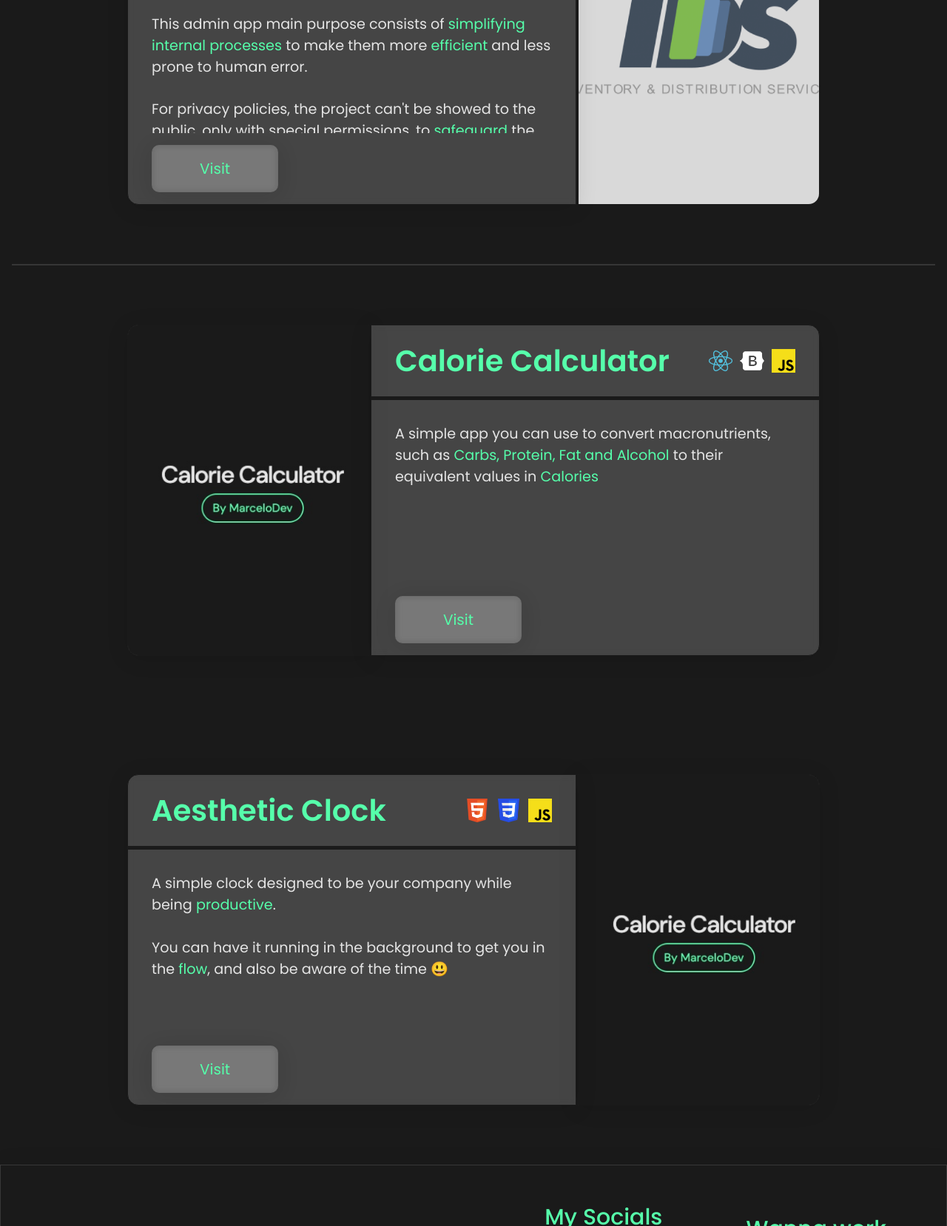
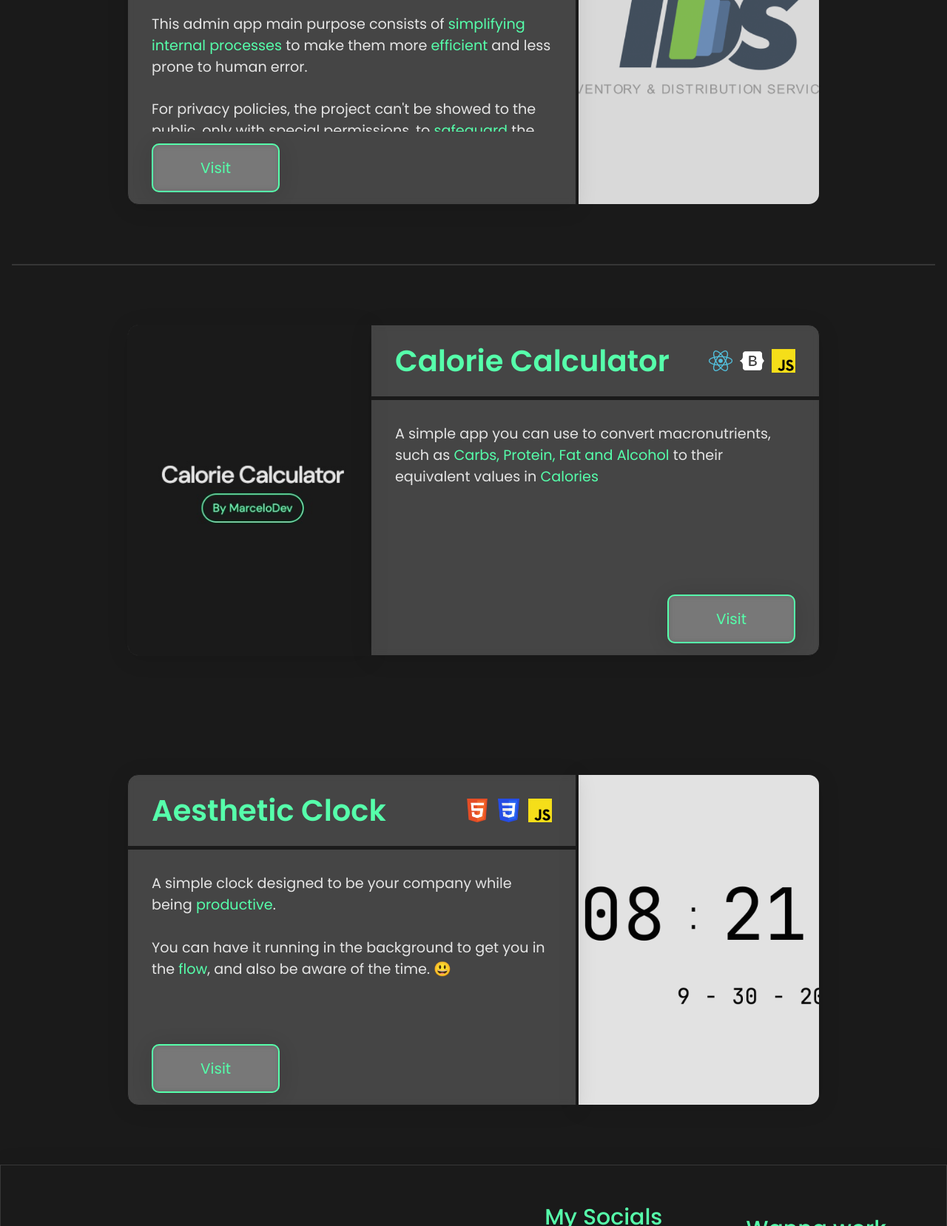
Before and after one commit to Marcelo-Dev1624/marcelodev-portfolio-2024, a plain HTML site: page projects.html in a window 1280 px wide. Shown: the part 1142-2800 px from the top of the page at 74% size. Drawn offline with nearby package versions, Linux system fonts and the light colour scheme.

Commit message:
Update
Added the project cover for the clock project, and also change a little bit the look of the project card

```diff
--- a/css/style.css
+++ b/css/style.css
@@ -605,6 +605,8 @@ nav {
   width: 75%;
   gap: 2px;
 
+
+
   /* Style 1 */
   &.style-1 {
     display: flex;
@@ -685,9 +687,11 @@ nav {
         & .project-footer {
           padding: 1rem 2rem;
           display: flex;
-          justify-content: flex-start;
+          justify-content: flex-end;
           align-items: center;
           flex-shrink: 0; /* Evita que el footer se reduzca */
+
+
         }
       }
     }
--- a/projects.html
+++ b/projects.html
@@ -98,7 +98,7 @@
 
 
                     <div class="project-footer">
-                        <a href="" class="btn mobile-full glassmorphism mv-h3 px-16 accent">Visit</a>
+                        <a href="" class="btn mobile-full outlined-accent glassmorphism mv-h3 px-16 accent">Visit</a>
                     </div>
                 </div>
             </div>
@@ -135,7 +135,7 @@
 
 
                     <div class="project-footer">
-                        <a href="" class="btn mobile-full accent glassmorphism mv-h3 px-16 ">Visit</a>
+                        <a href="" class="btn mobile-full outlined-accent accent glassmorphism mv-h3 px-16 ">Visit</a>
                     </div>
                 </div>
             </div>
@@ -174,7 +174,7 @@
 
                     <div class="project-footer">
                         <a href="https://marcelodev.net/calorie-calculator" target="_blank"
-                            class="btn mobile-full glassmorphism mv-h3 px-16 accent">Visit</a>
+                            class="btn mobile-full outlined-accent glassmorphism mv-h3 px-16 accent">Visit</a>
                     </div>
                 </div>
             </div>
@@ -183,7 +183,7 @@
 
         <div class="project mobile-style style-2">
             <div class="project-image-container glassmorphism">
-                <img class="" src="images/projects-covers/Calorie_Calculator.png" alt="">
+                <img class="" src="images/projects-covers/aesthethic-clock.png" alt="">
             </div>
 
 
@@ -206,7 +206,7 @@
 
                             <br><br>
 
-                            You can have it running in the background to get you in the <span class="accent">flow</span>, and also be aware of the time 😃
+                            You can have it running in the background to get you in the <span class="accent">flow</span>, and also be aware of the time. 😃
 
 
                     </div>
@@ -214,7 +214,9 @@
 
                     <div class="project-footer">
                         <a href="https://marcelodev.net/aesthetic-clock" target="_blank"
-                            class="btn mobile-full glassmorphism mv-h3 px-16 accent">Visit</a>
+                            class="btn mobile-full glassmorphism  outlined-accent mv-h3 px-16 accent">Visit</a>
+
+
                     </div>
                 </div>
             </div>
@@ -243,7 +245,7 @@
             </div>
             <div class="footer-col">
                 <h1 class="mv-h1 accent">Wanna work together? </h1>
-                <a href="contact.html#Contact" class="btn glassmorphism mo accent"> ¡Contact Me!</a>
+                <a href="contact.html#Contact" class="btn glassmorphism accent"> ¡Contact Me!</a>
 
                 <p class="footer-copyright mv-text">Copyright, 2024 - San Jose, Costa Rica</p>
             </div>
```
Also changed, not shown: images/projects-covers/aesthethic-clock.png (added).
